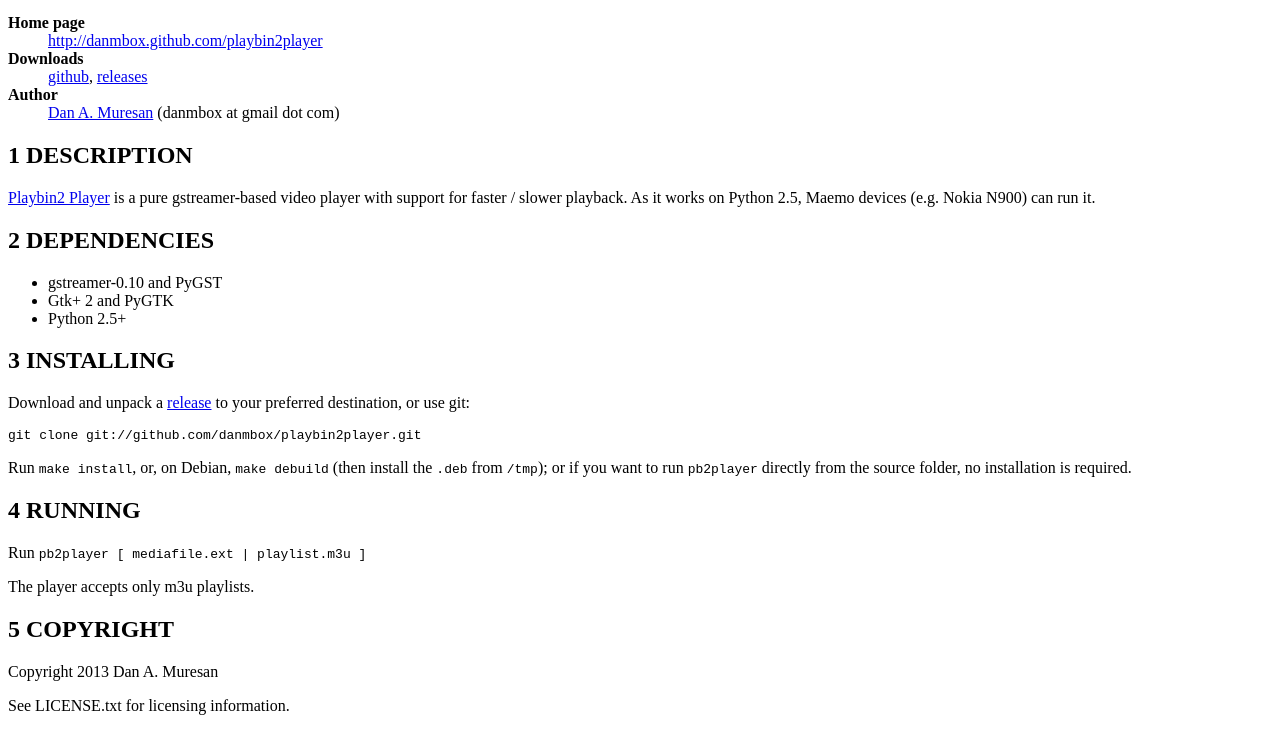
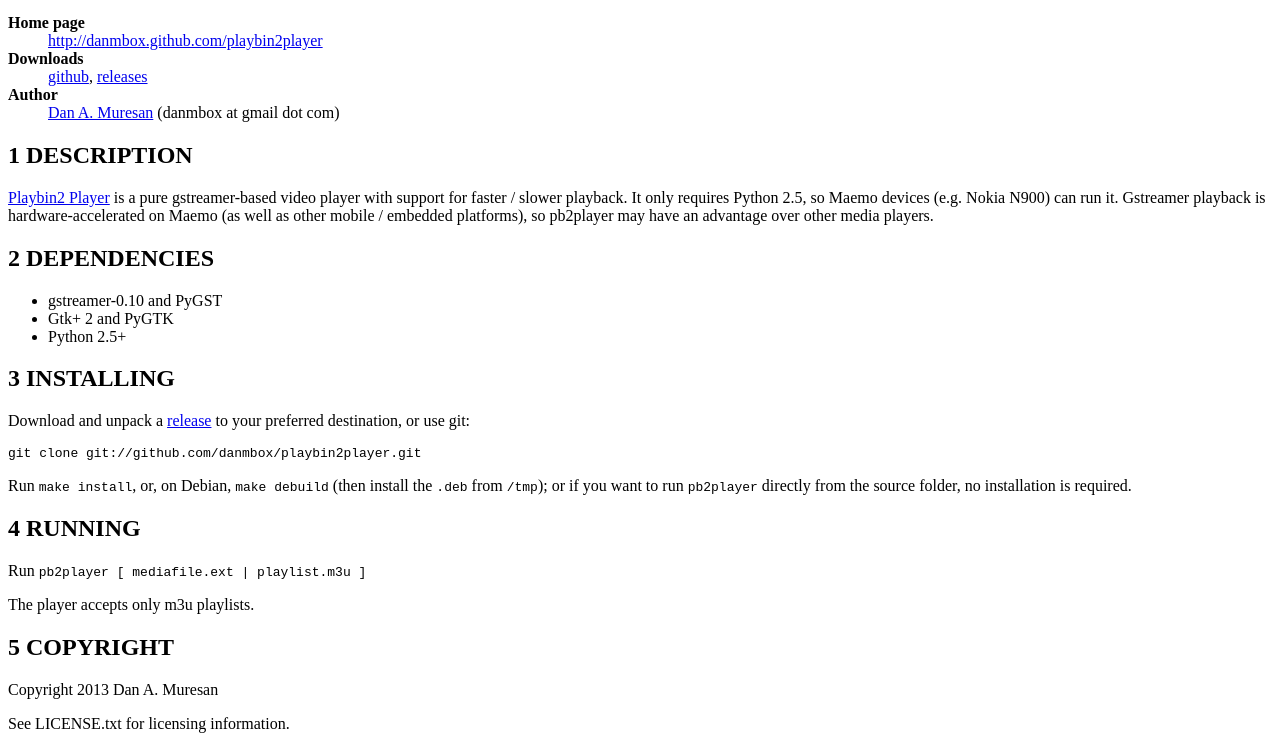
Before and after one commit to danmbox/playbin2player, a plain HTML site: page README.html in a window 1280 px wide. Shown: the part 100-849 px from the top of the page. Drawn offline with Linux system fonts and the light colour scheme.

Commit message:
README (gstreamer notes)

```diff
--- a/README.html
+++ b/README.html
@@ -3,7 +3,7 @@
 <html>
 <head>
 <title>Playbin2 Player</title>
-<!-- 2013-11-26 Tue 23:41 -->
+<!-- 2013-12-03 Tue 13:06 -->
 <meta  http-equiv="Content-Type" content="text/html;charset=utf-8">
 <meta  name="generator" content="Org-mode">
 <meta  name="author" content="Dan Muresan">
@@ -153,9 +153,12 @@ for the JavaScript code in this tag.
 <h2 id="sec-1"><span class="section-number-2">1</span> DESCRIPTION</h2>
 <div class="outline-text-2" id="text-1">
 <p>
-<a href="http://danmbox.github.com/playbin2player">Playbin2 Player</a> is a pure gstreamer-based video player with support for
-faster / slower playback. As it works on Python 2.5, Maemo devices (e.g.
-Nokia N900) can run it.
+<a href="http://danmbox.github.com/playbin2player">Playbin2 Player</a> is a
+pure gstreamer-based video player with support for faster / slower
+playback. It only requires Python 2.5, so Maemo devices (e.g.  Nokia
+N900) can run it. Gstreamer playback is hardware-accelerated on
+Maemo (as well as other mobile / embedded platforms), so pb2player
+may have an advantage over other media players.
 </p>
 </div>
 </div>
```
Also changed, not shown: 1 other file.
